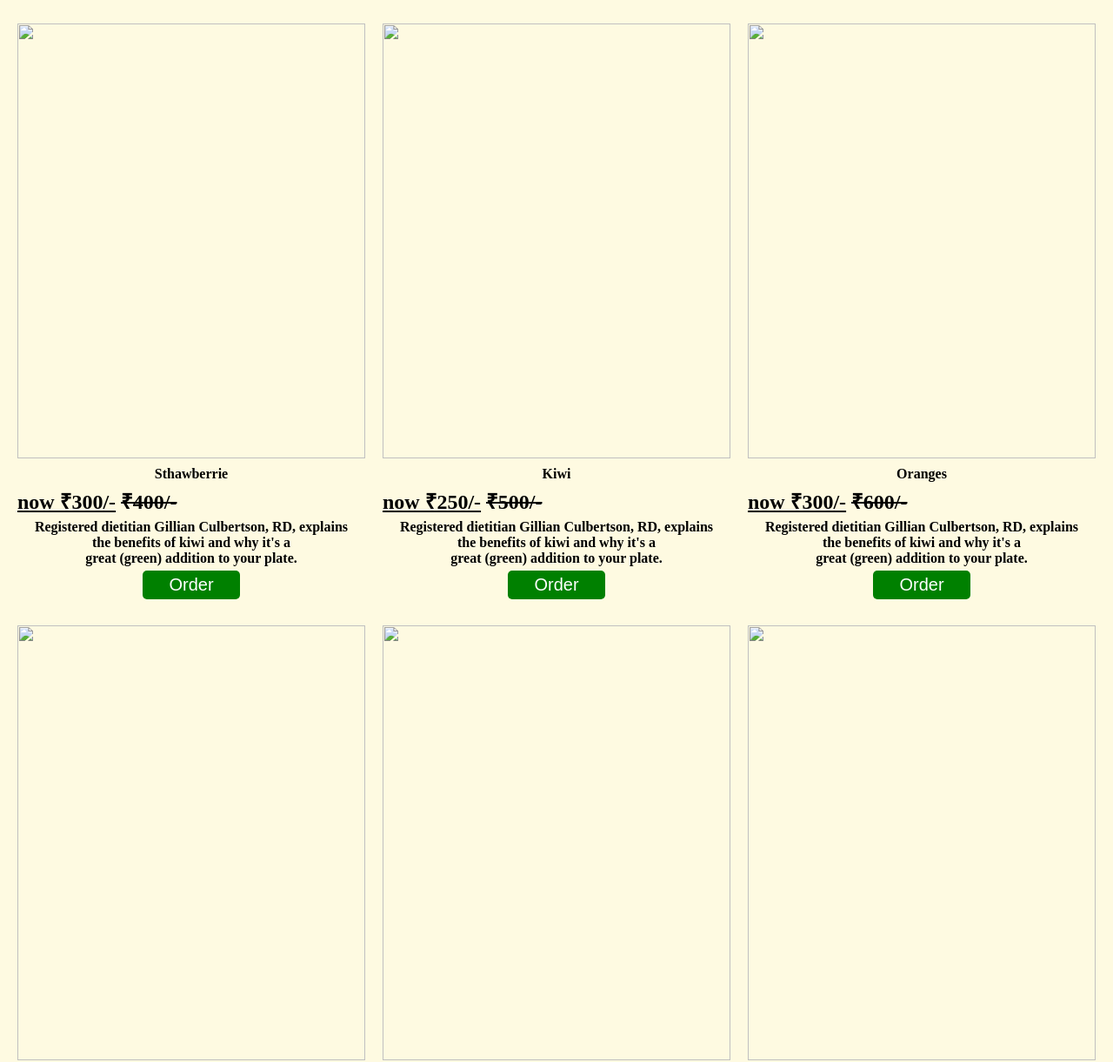
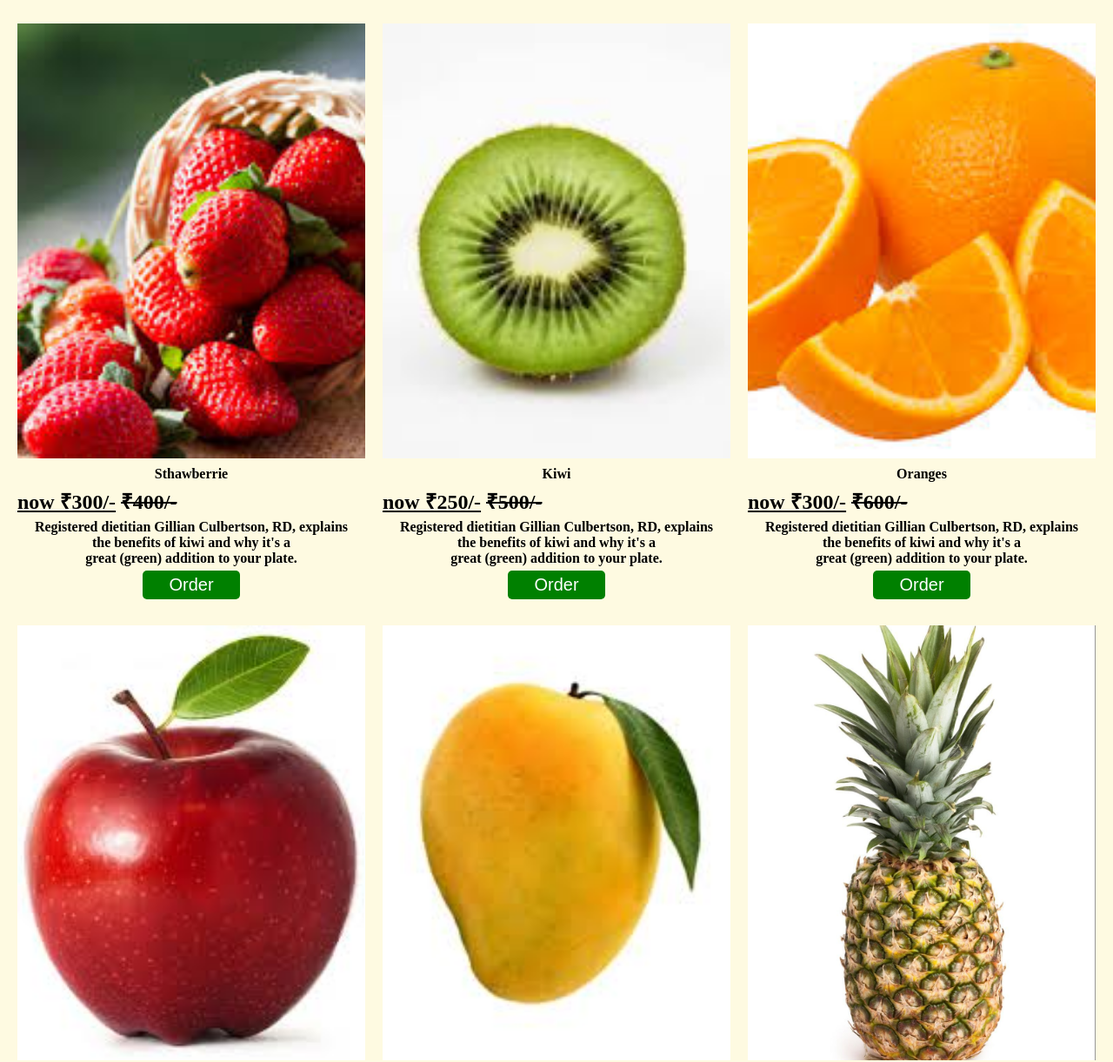
Before and after one commit to gajenthiran03/organic-fruits, a plain HTML site: page index.html in a window 1280 px wide. Shown: the part 135-1356 px from the top of the page at 87% size. Drawn offline with Linux system fonts and the light colour scheme.

Commit message:
add images

```diff
--- a/index.html
+++ b/index.html
@@ -17,7 +17,7 @@
  </nav>
  <section class="items">
   <div class="item">
-   <img src="./images/sta2.jpeg">
+   <img src="./sta2.jpeg">
    <h4>Sthawberrie</h4>
    <h2><ins>now ₹300/-</ins> <del>₹400/-</del></h2>
    <p><h4>Registered dietitian Gillian Culbertson, RD, explains <br> the benefits of kiwi and why it's a <br> great (green) addition to your plate.</h4></p>
@@ -25,7 +25,7 @@
   </div>
 
   <div class="item">
-    <img src="./images/F2.jpeg">
+    <img src="./F2.jpeg">
     <h4>Kiwi</h4>
     <h2><ins>now ₹250/-</ins> <del>₹500/-</del></h2>
     <p><h4>Registered dietitian Gillian Culbertson, RD, explains <br> the benefits of kiwi and why it's a <br> great (green) addition to your plate.</h4></p>
@@ -33,7 +33,7 @@
    </div>
 
    <div class="item">
-    <img src="./images/F3.jpeg">
+    <img src="./F3.jpeg">
     <h4>Oranges</h4>
     <h2><ins>now ₹300/-</ins> <del>₹600/-</del></h2>
     <p><h4>Registered dietitian Gillian Culbertson, RD, explains <br> the benefits of kiwi and why it's a <br> great (green) addition to your plate.</h4></p>
@@ -41,7 +41,7 @@
    </div>
 
    <div class="item">
-    <img src="./images/F4.jpeg">
+    <img src="./F4.jpeg">
     <h4>Apple</h4>
     <h2><ins>now ₹350/-</ins> <del>₹700/-</del></h2>
     <p><h4>Registered dietitian Gillian Culbertson, RD, explains <br> the benefits of kiwi and why it's a <br> great (green) addition to your plate.</h4></p>
@@ -49,7 +49,7 @@
    </div>
 
    <div class="item">
-    <img src="./images/F5.jpeg">
+    <img src="./F5.jpeg">
     <h4>Mango</h4>
     <h2><ins>now ₹100/-</ins> <del>₹300/-</del></h2>
     <p><h4>Registered dietitian Gillian Culbertson, RD, explains <br> the benefits of kiwi and why it's a <br> great (green) addition to your plate.</h4></p>
@@ -57,7 +57,7 @@
    </div>
 
    <div class="item">
-    <img src="./images/F6.jpg">
+    <img src="./F6.jpg">
     <h4>Pineapple</h4>
     <h2><ins>now ₹200/-</ins> <del>₹300/-</del></h2>
     <p><h4>Registered dietitian Gillian Culbertson, RD, explains <br> the benefits of kiwi and why it's a <br> great (green) addition to your plate.</h4></p>
@@ -65,7 +65,7 @@
    </div>
 
    <div class="item">
-    <img src="./images/F7.jpeg">
+    <img src="./F7.jpeg">
     <h4>Jackfurit</h4>
     <h2><ins>now ₹150/-</ins> <del>₹500/-</del></h2>
     <p><h4>Registered dietitian Gillian Culbertson, RD, explains <br> the benefits of kiwi and why it's a <br> great (green) addition to your plate.</h4></p>
@@ -73,7 +73,7 @@
    </div>
 
    <div class="item">
-    <img src="./images/F8.jpeg">
+    <img src="./F8.jpeg">
     <h4>Dragon fruit</h4>
     <h2><ins>now ₹299/-</ins> <del>₹450/-</del></h2>
     <p><h4>Registered dietitian Gillian Culbertson, RD, explains <br> the benefits of kiwi and why it's a <br> great (green) addition to your plate.</h4></p>
@@ -81,7 +81,7 @@
    </div>
 
    <div class="item">
-    <img src="./images/F9.jpeg">
+    <img src="./F9.jpeg">
     <h4>Gova</h4>
     <h2><ins>now ₹333/-</ins> <del>₹500/-</del></h2>
     <p><h4>Registered dietitian Gillian Culbertson, RD, explains <br> the benefits of kiwi and why it's a <br> great (green) addition to your plate.</h4></p>
```
Also changed, not shown: F1.jpeg (added), F2.jpeg (added), F3.jpeg (added), F4.jpeg (added), F5.jpeg (added), F6.jpg (added), F7.jpeg (added), F8.jpeg (added), F9.jpeg (added), d1.jpeg (added), fu.jpg (added), full.jpeg (added), sta2.jpeg (added), sta3.jpeg (added).
